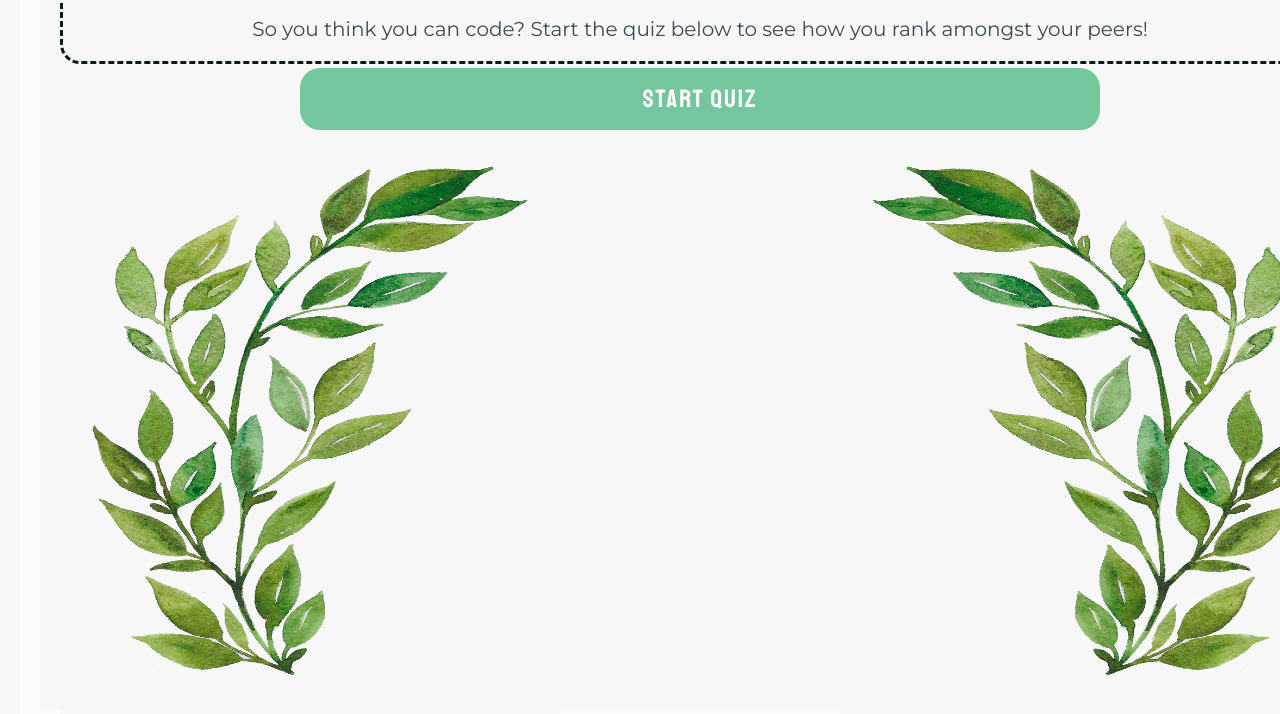
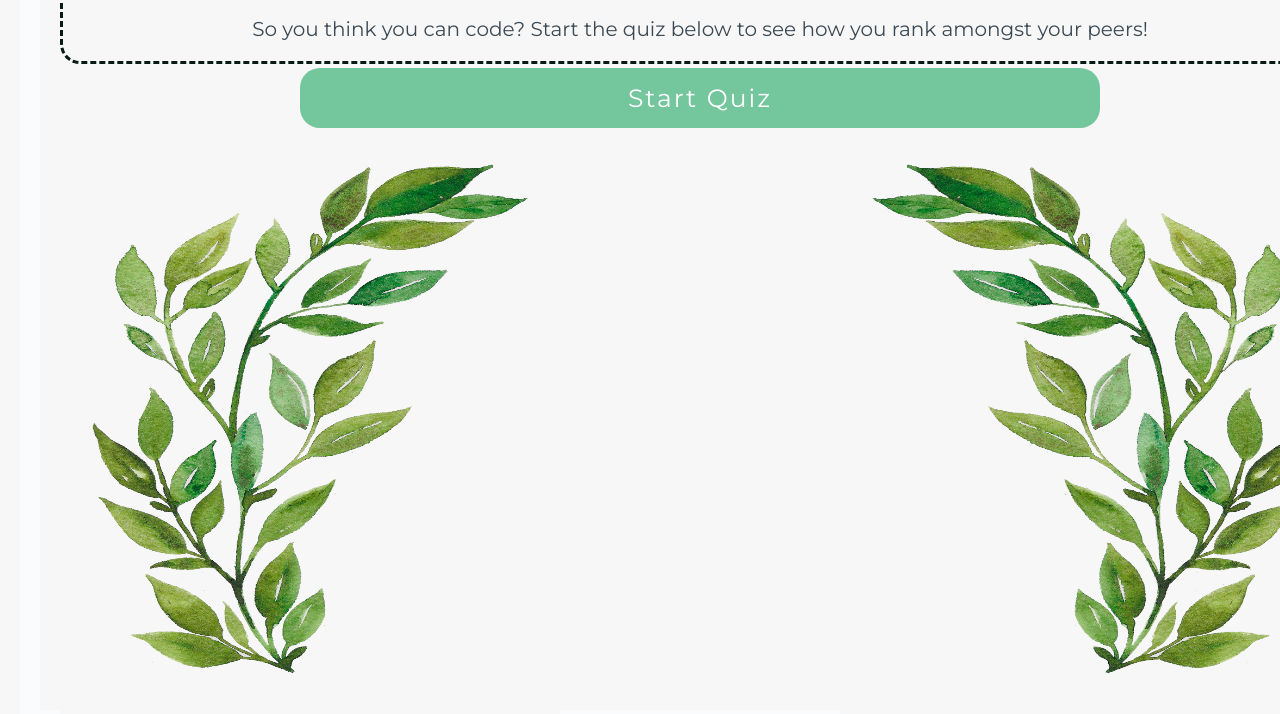
Before and after one commit to abissier/Code-Quiz, a plain HTML site: page index.html in a window 1280 px wide. Shown: the part 130-844 px from the top of the page. Drawn offline with Linux system fonts and the light colour scheme.

Commit message:
changed answers font

```diff
--- a/css/style.css
+++ b/css/style.css
@@ -75,7 +75,7 @@ button {
   border: none;
   color: white;
   width: 800px;
-  font-family: var(--header);
+  font-family: var(--p);
   letter-spacing: 2px;
   padding: 15px 32px;
   border-radius: 20px;
```
